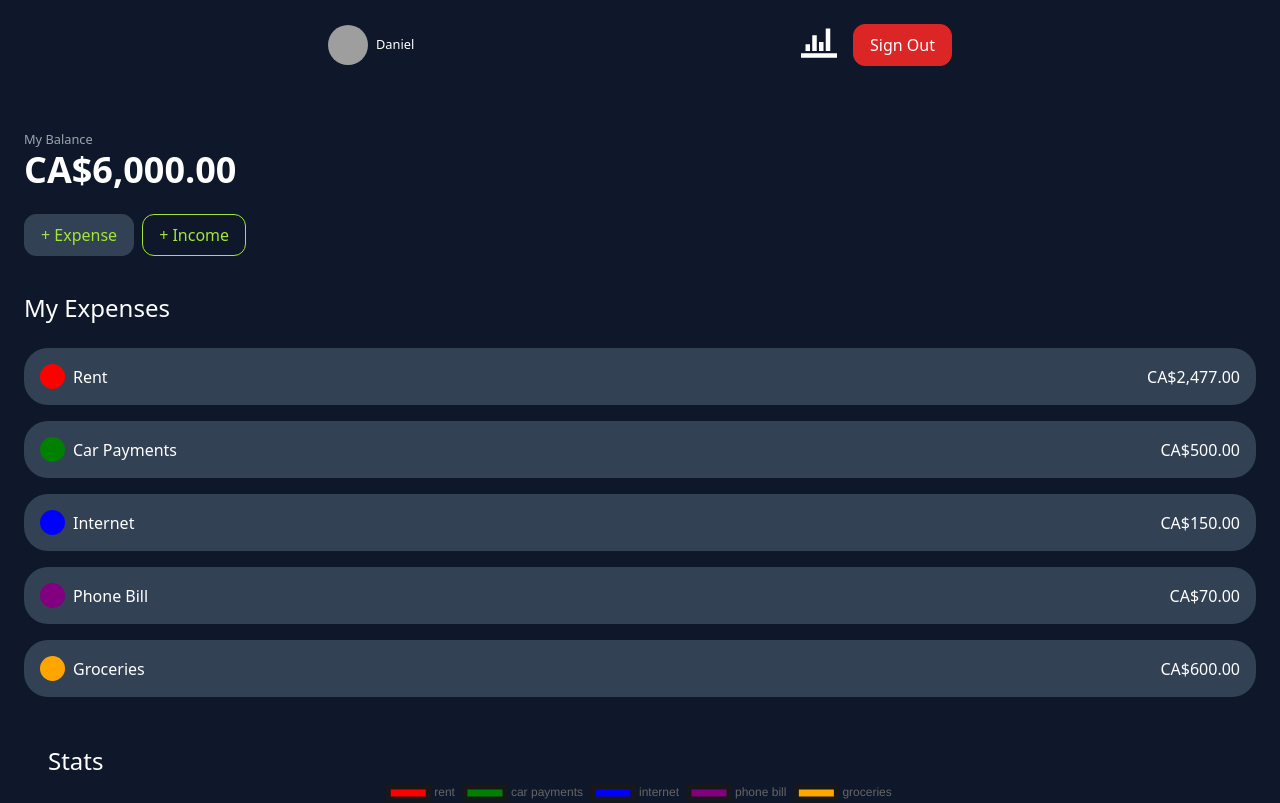
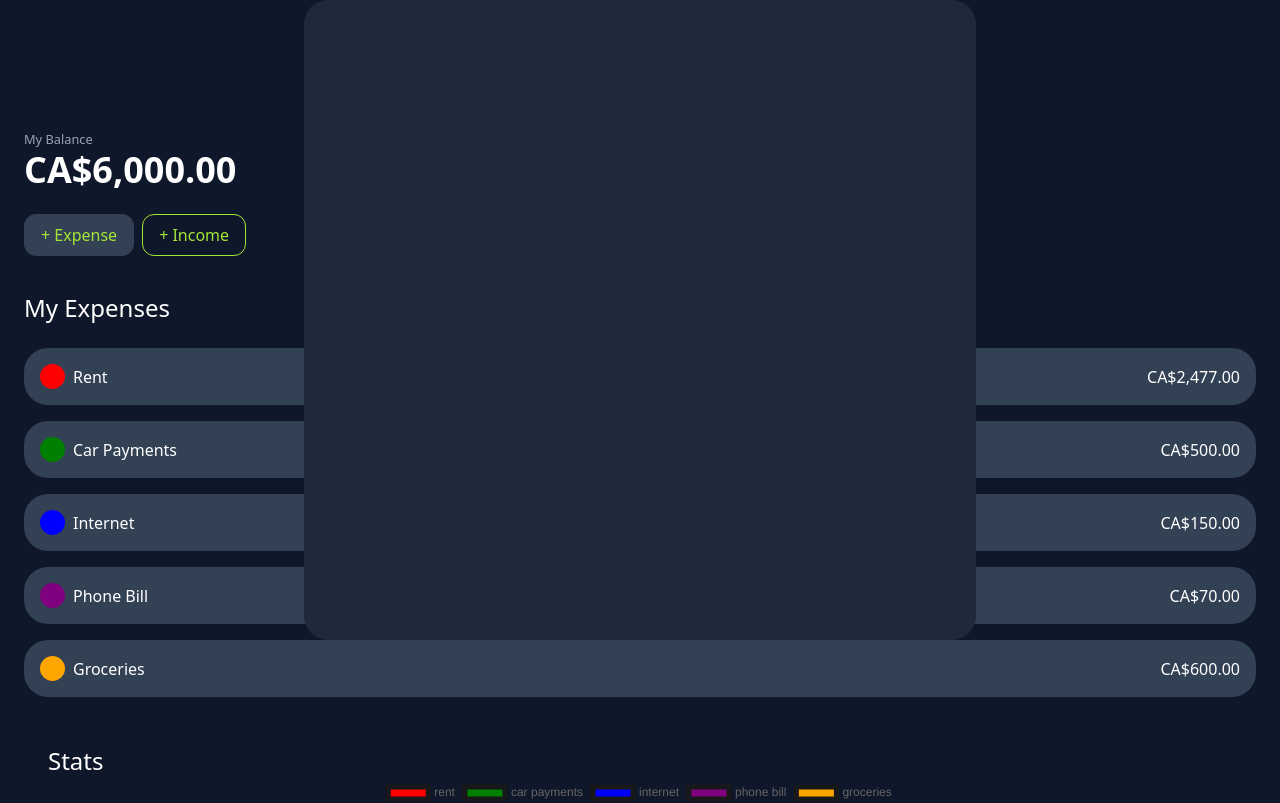
Before and after one commit to danielAwale/finance-tracker, a Next.js app in the folder my-app/: page / in a window 1280 px wide. Shown: the top 803 px of the page. Built offline with nearby package versions, Linux system fonts and the light colour scheme; grey boxes are pictures that could not be loaded.

Commit message:
contain the styles for the modal

```diff
--- a/my-app/app/page.js
+++ b/my-app/app/page.js
@@ -44,6 +44,11 @@ const dummyData = [
 
 export default function Home() {
   return (
+    <>
+      {/* Modal */}
+      <div className="absolute top-0 left-0 w-full h-full">
+        <div className="container mx-auto max-w-2xl h-[80vh] rounded-3xl bg-slate-800"></div>
+      </div>
       <main className="container mac-w-2xl px-6 py-6 mx-auto">
         <section className="py-3">
           <small className="text-gray-400 text-md">My Balance</small>
@@ -81,7 +86,9 @@ export default function Home() {
                   {
                     label: "Expenses",
                     data: dummyData.map((expenses) => expenses.total),
-                  backgroundColor: dummyData.map((expenses) => expenses.color),
+                    backgroundColor: dummyData.map(
+                      (expenses) => expenses.color
+                    ),
                     borderColor: ["#18181b"],
                     borderWidth: 5,
                   },
@@ -91,5 +98,6 @@ export default function Home() {
           </div>
         </section>
       </main>
+    </>
   );
 }
```
Lines whose indentation alone changed are shown as unchanged.
